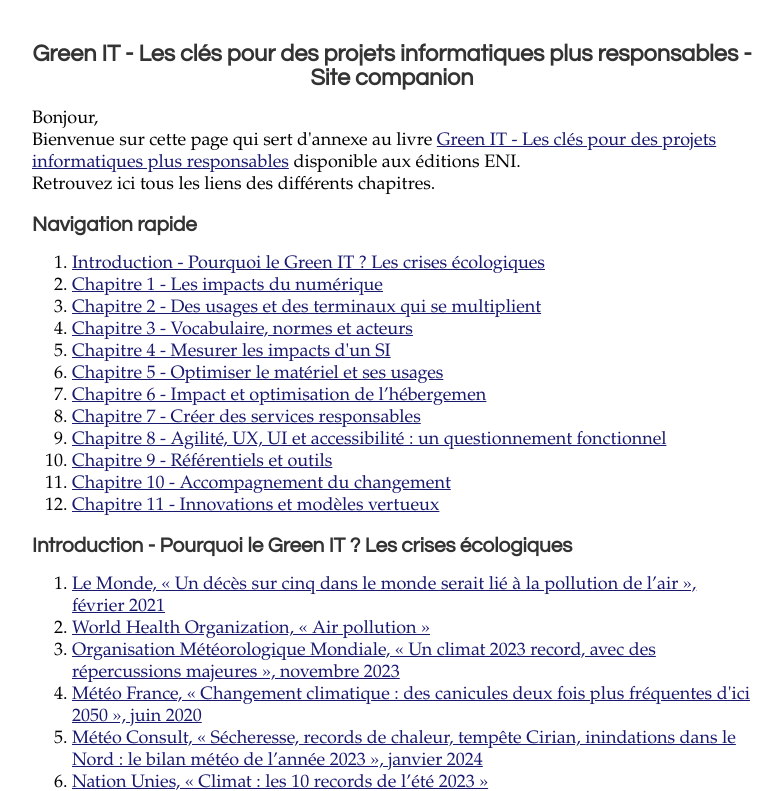
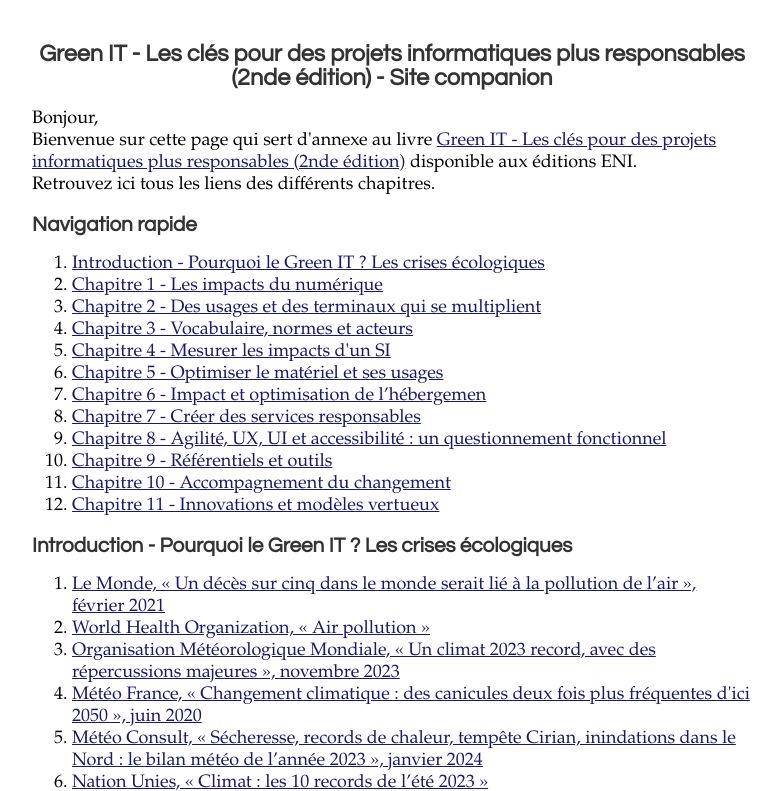
Before and after one commit to rlemaire/greenit-eni-companion, a plain HTML site: page index.html in a window 1280 px wide. Shown: the top 791 px of the page, without its empty margins (248-1031 px from the left). Drawn offline with Linux system fonts and the light colour scheme.

Commit message:
Ajout de la mention "2nde édition"

```diff
--- a/index.html
+++ b/index.html
@@ -2,7 +2,7 @@
 <html lang="fr">
 <head>
     <meta charset="UTF-8">
-    <title>Site companion - Green IT - Les clés pour des projets informatiques plus responsables</title>
+    <title>Site companion - Green IT - Les clés pour des projets informatiques plus responsables (2nde édition)</title>
     <style>
         body {
             font-family: "Book Antiqua", serif;
@@ -39,10 +39,10 @@
 </head>
 <body>
     <div id="wrapper">
-        <h1>Green IT - Les clés pour des projets informatiques plus responsables - Site companion</h1>
+        <h1>Green IT - Les clés pour des projets informatiques plus responsables (2nde édition) - Site companion</h1>
         <p>
         Bonjour,<br/>
-        Bienvenue sur cette page qui sert d'annexe au livre <a href="https://www.editions-eni.fr/livre/green-it-les-cles-pour-des-projets-informatiques-plus-responsables-9782409036095">Green IT - Les clés pour des projets informatiques plus responsables</a> disponible aux éditions ENI. <br/>
+        Bienvenue sur cette page qui sert d'annexe au livre <a href="https://www.editions-eni.fr/livre/green-it-les-cles-pour-des-projets-informatiques-plus-responsables-9782409036095">Green IT - Les clés pour des projets informatiques plus responsables (2nde édition)</a> disponible aux éditions ENI. <br/>
         Retrouvez ici tous les liens des différents chapitres.
         </p>
 
```
